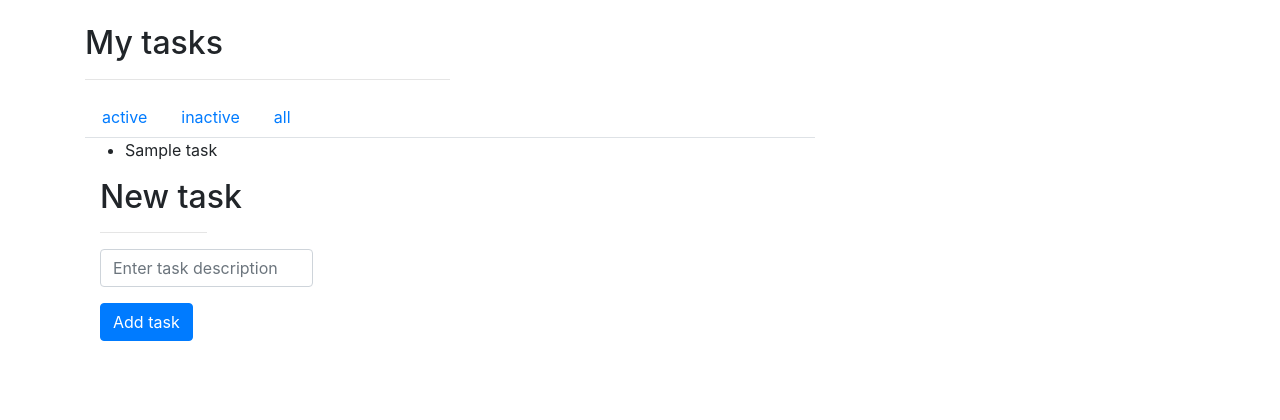
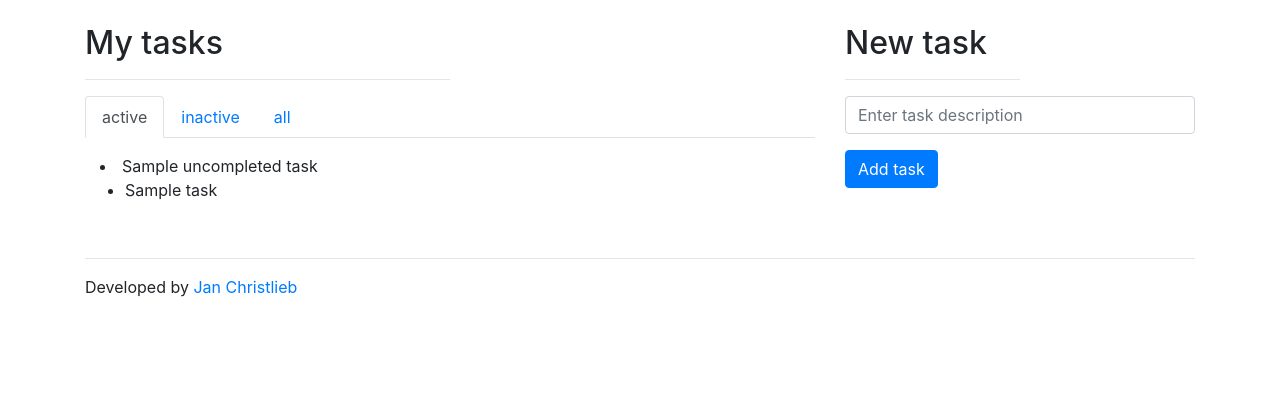
Before and after one commit to jchristlieb/todoapp, a PHP site: template views/index.view.php in a window 1280 px wide. Shown: the part 211-631 px from the top of the page. Run offline with PHP 8.4, Linux system fonts and the light colour scheme; the template is opened without the code that fills it: most values are stand-ins (such as "Sample title", 1, 10 or a date in 2020); some libraries are stand-ins or nearby versions.

Commit message:
query through open, done, all tasks

```diff
--- a/index.php
+++ b/index.php
@@ -4,7 +4,7 @@ require 'vendor/autoload.php';
 use toDoApp\classes\Router;
 use toDoApp\classes\Request;
 
-$database = require 'src/bootstrap.php';
+$pdo = require 'src/bootstrap.php';
 
 require Router::load('routes.php')
     ->direct(Request::uri());
--- a/src/bootstrap.php
+++ b/src/bootstrap.php
@@ -3,8 +3,7 @@
 namespace toDoApp;
 
 use toDoApp\database\Connection;
-use toDoApp\database\QueryBuilder;
 
 $pdo = Connection::make();
 
-return new QueryBuilder($pdo);
+return $pdo;
--- a/views/index.view.php
+++ b/views/index.view.php
@@ -19,14 +19,35 @@ require 'snippets/head.php'
             <h2>My tasks</h2>
             <hr width="50%" align="left">
             <ul class="nav nav-tabs" id="taskTabs" role="tablist">
-                <li class="nav-item"><a class="nav-link" id="active-tab" data-toggle="tab" role="tab" href="#active">active</a></li>
+                <li class="nav-item"><a class="nav-link active" id="active-tab" data-toggle="tab" role="tab" href="#active">active</a></li>
                 <li class="nav-item"><a class="nav-link" id="inactive-tab" data-toggle="tab" role="tab" href="#inactive">inactive</a></li>
                 <li class="nav-item"><a class="nav-link" id="all-tab" data-toggle="tab" role="tab" href="#all">all</a></li>
             </ul>
 
             <div class="tab-content" id="taskTabsContent">
-                <div class="" id="" role=""
+                <div class="tab-pane show active container mt-3" id="active" role="tabpanel">
+                    <?php
+
+                    foreach ($uncompletedTasks as $task)
+                        echo '<li>' . $task['title'] . '</li>';
+                    ?>
+                </div>
+                <div class="tab-pane container mt-3" id="inactive" role="tabpanel">
+                    <?php
+
+                    foreach ($completedTasks as $task)
+                        echo '<li>' . $task['title'] . '</li>';
+                    ?>
+                </div>
+                <div class="tab-pane container mt-3" id="all" role="tabpanel">
+                    <?php
+
+                    foreach ($allTasks as $task)
+                        echo '<li>' . $task['title'] . '</li>';
+                    ?>
+                </div>
             </div>
+
 
 
 
--- a/views/snippets/footer.php
+++ b/views/snippets/footer.php
@@ -1,5 +1,16 @@
 <footer class="container">
     <hr>
-    <p>Developed by <a href="https://janchristlieb.de">Jan Christlieb</a> </p>
+    <p>Developed by <a href="https://janchristlieb.de">Jan Christlieb</a></p>
 </footer>
 </html>
+
+
+<script src="https://code.jquery.com/jquery-3.2.1.slim.min.js"
+        integrity="sha384-KJ3o2DKtIkvYIK3UENzmM7KCkRr/rE9/Qpg6aAZGJwFDMVNA/GpGFF93hXpG5KkN"
+        crossorigin="anonymous"></script>
+<script src="https://cdnjs.cloudflare.com/ajax/libs/popper.js/1.12.9/umd/popper.min.js"
+        integrity="sha384-ApNbgh9B+Y1QKtv3Rn7W3mgPxhU9K/ScQsAP7hUibX39j7fakFPskvXusvfa0b4Q"
+        crossorigin="anonymous"></script>
+<script src="https://maxcdn.bootstrapcdn.com/bootstrap/4.0.0/js/bootstrap.min.js"
+        integrity="sha384-JZR6Spejh4U02d8jOt6vLEHfe/JQGiRRSQQxSfFWpi1MquVdAyjUar5+76PVCmYl"
+        crossorigin="anonymous"></script>
```
Also changed, not shown: src/classes/Task.php (added, +48 -0 lines), src/controller/index.php (+7 -0 lines).
